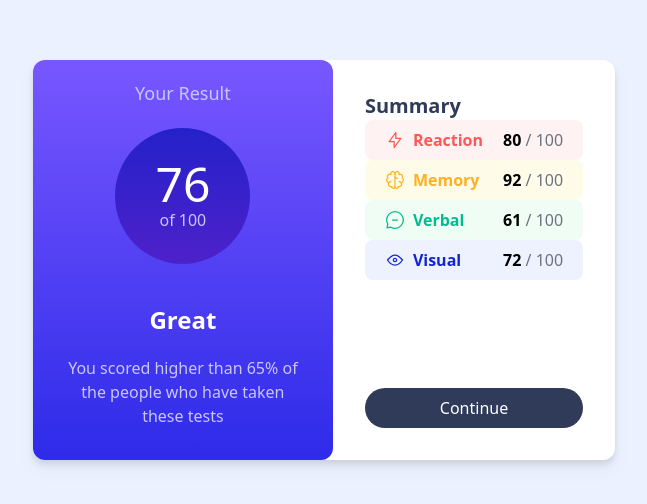
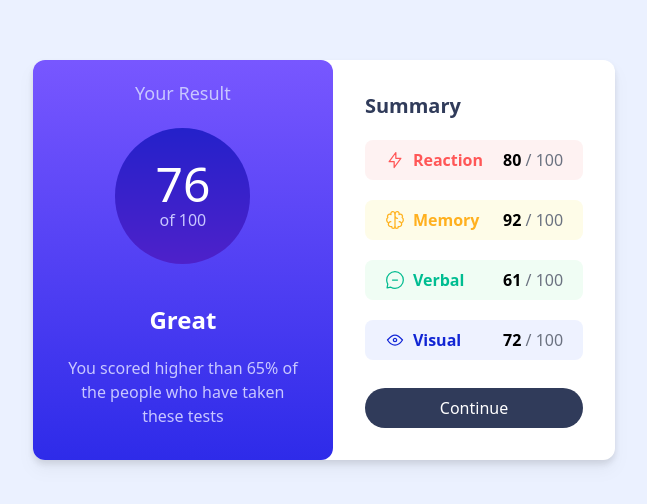
Before and after one commit to rickyreza12/frontend-challenge, a plain HTML site: page SummaryComponent/index.html in a window 1280 px wide. Shown: the part 140-644 px from the top of the page, without its empty margins (316-963 px from the left). Drawn offline with nearby package versions, Linux system fonts and the light colour scheme.

Commit message:
feat: edit gap

```diff
--- a/SummaryComponent/index.html
+++ b/SummaryComponent/index.html
@@ -21,12 +21,16 @@
             display: flex;
         }
 
+        .gap-summary {
+            gap: inherit;
+        }
 
         @media (max-width: 600px) {
             .display-card {
                 display: block;
             }
-            .gap-summary{
+
+            .gap-summary {
                 gap: 2em;
             }
         }
```
